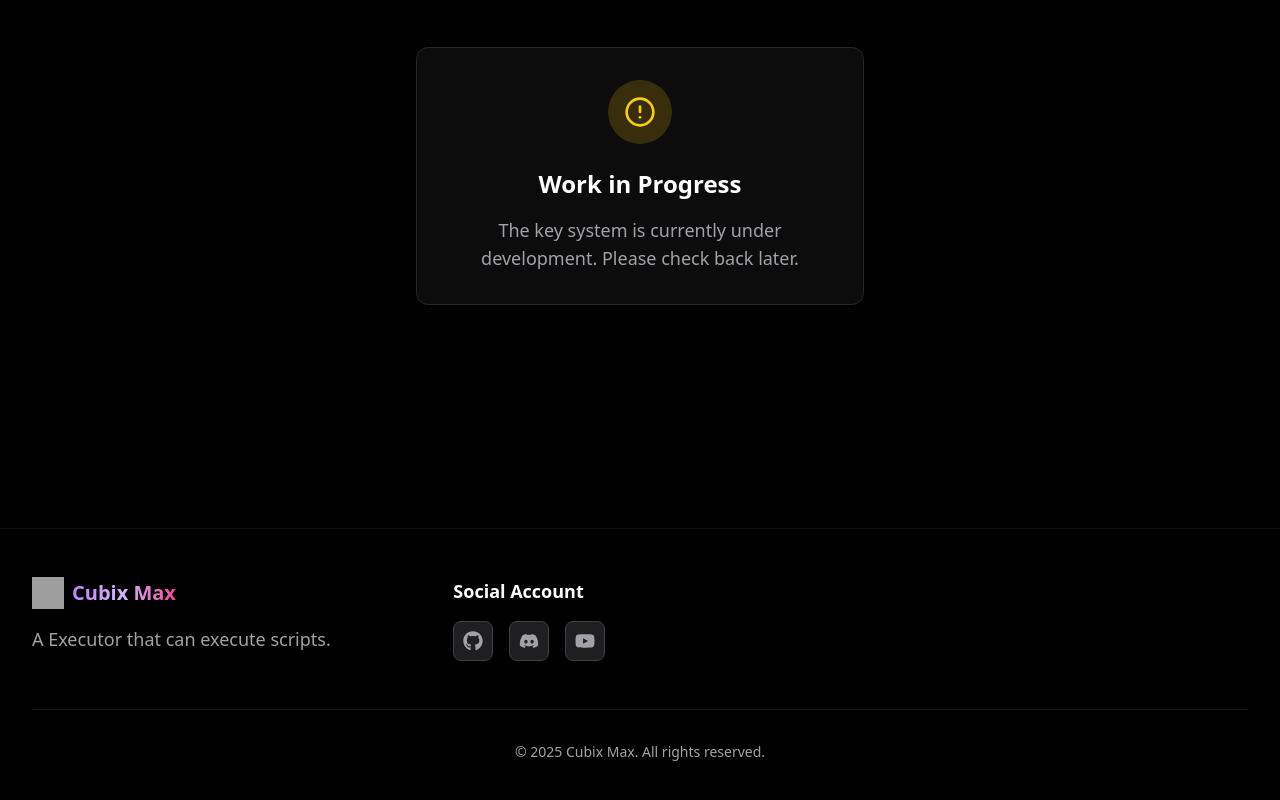
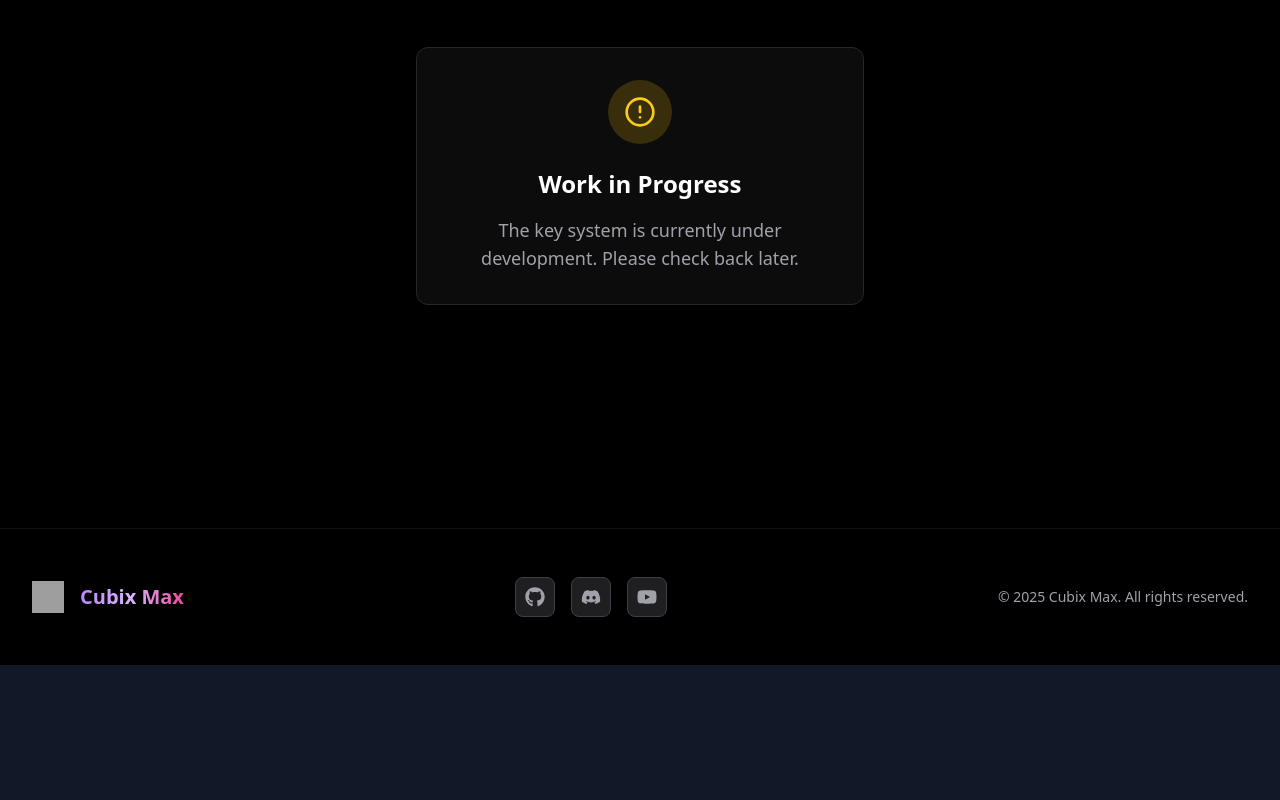
Before and after one commit to YellowGregs/Cubix-Max, a React (Vite) app: page /key in a window 1280 px wide. Shown: the part 272-1072 px from the top of the page. After the commit the page ends 937 px from the top, so only its background shows below. Built offline with nearby package versions, Linux system fonts and the light colour scheme; grey boxes are pictures that could not be loaded.

Commit message:
Update Footer.tsx

```diff
--- a/src/components/Footer.tsx
+++ b/src/components/Footer.tsx
@@ -1,5 +1,4 @@
 import { FaGithub, FaDiscord, FaYoutube } from 'react-icons/fa';
-// import { Logo } from './Logo';
 
 export default function Footer() {
   const currentYear = new Date().getFullYear();
@@ -8,39 +7,16 @@ export default function Footer() {
     <footer className="relative z-10 border-t border-zinc-800/50">
       <div className="bg-black/80 backdrop-blur-lg">
         <div className="max-w-7xl mx-auto px-4 py-12 sm:px-6 lg:px-8">
-          <div className="grid grid-cols-1 md:grid-cols-3 gap-12">
-            <div className="space-y-4">
-                <div className="flex items-center space-x-2">
+          <div className="flex flex-col md:flex-row items-center justify-between gap-8">
+            <div className="flex items-center space-x-4">
               <img src="https://files.catbox.moe/bu8ygj.png" alt="Cubix Max Logo" className="w-8 h-8" />
               <span className="text-xl font-bold gradient-text">Cubix Max</span>
             </div>
-              <p className="text-zinc-400 max-w-md">
-                A Executor that can execute scripts.
-              </p>
-            </div>
 
-            {/* Quick Links */}
-{/*             <div className="space-y-4">
-              <h3 className="text-lg font-semibold text-white">Quick Links</h3>
-              <ul className="space-y-3">
-                <li>
-                  <a href="#features" className="text-zinc-400 hover:text-purple-400 transition-colors">Features</a>
-                </li>
-                <li>
-                  <a href="#faq" className="text-zinc-400 hover:text-purple-400 transition-colors">FAQ</a>
-                </li>
-                <li>
-                  <a href="#support" className="text-zinc-400 hover:text-purple-400 transition-colors">Support</a>
-                </li>
-              </ul>
-            </div> */}
-
-            {/* Social Links */}
-            <div className="space-y-4">
-              <h3 className="text-lg font-semibold text-white">Social Account</h3>
             <div className="flex space-x-4">
               <a
                 href="#"
+                title="GitHub"
                 className="group flex items-center justify-center w-10 h-10 rounded-lg bg-zinc-800/80
                 hover:bg-purple-500/20 border border-zinc-700 hover:border-purple-500/50 transition-all duration-200"
               >
@@ -48,6 +24,7 @@ export default function Footer() {
               </a>
               <a
                 href="#"
+                title="Discord"
                 className="group flex items-center justify-center w-10 h-10 rounded-lg bg-zinc-800/80
                 hover:bg-[#7289da]/20 border border-zinc-700 hover:border-[#7289da]/50 transition-all duration-200"
               >
@@ -55,29 +32,17 @@ export default function Footer() {
               </a>
               <a
                 href="#"
+                title="YouTube"
                 className="group flex items-center justify-center w-10 h-10 rounded-lg bg-zinc-800/80
                 hover:bg-red-500/20 border border-zinc-700 hover:border-red-500/50 transition-all duration-200"
               >
                 <FaYoutube className="w-5 h-5 text-zinc-400 group-hover:text-red-500 transition-colors" />
               </a>
             </div>
-            </div>
-          </div>
 
-          <div className="mt-12 pt-8 border-t border-zinc-800/50">
-            <div className="flex flex-col md:flex-row items-center justify-center gap-4">
-              <p className="text-zinc-400 text-sm text-center">
+            <p className="text-zinc-400 text-sm">
               &copy; {currentYear} Cubix Max. All rights reserved.
             </p>
-{/*               <div className="flex space-x-6">
-                <a href="#" className="text-zinc-400 hover:text-purple-400 text-sm transition-colors">
-                  Privacy Policy
-                </a>
-                <a href="#" className="text-zinc-400 hover:text-purple-400 text-sm transition-colors">
-                  Terms of Service
-                </a>
-              </div> */}
-            </div>
           </div>
         </div>
       </div>
```
Lines whose indentation alone changed are shown as unchanged.
